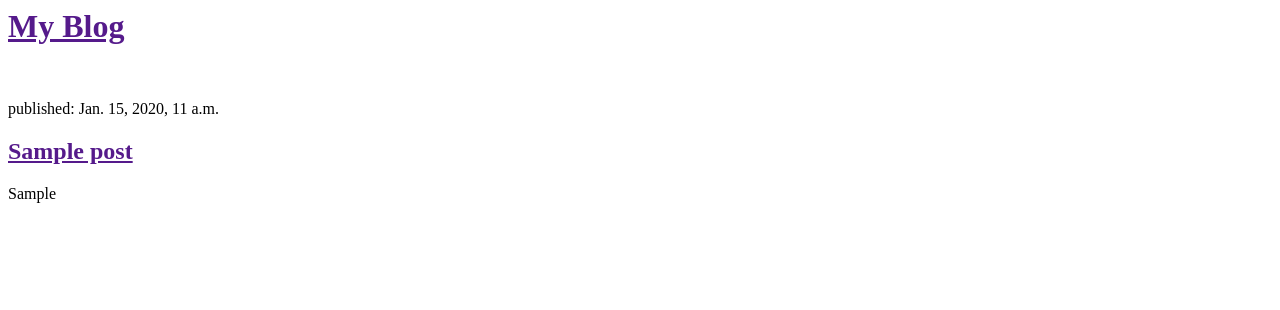
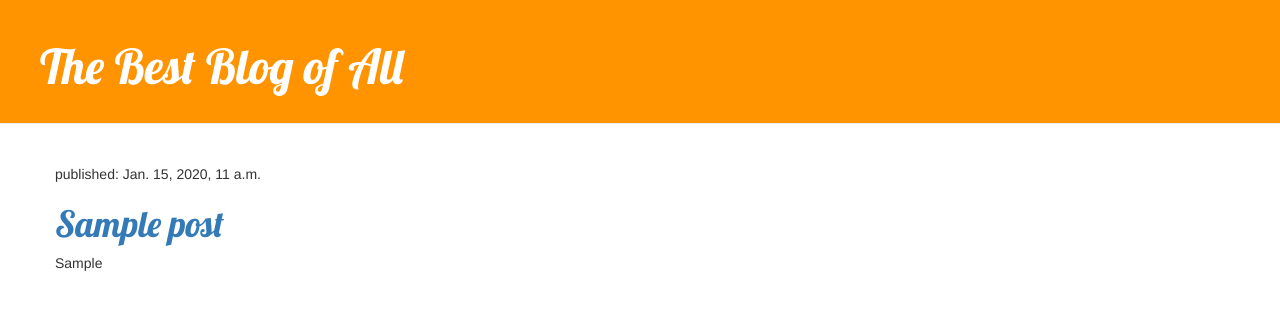
Before and after one commit to parhog/my-first-blog, a Django app: template blog/templates/blog/post_list.html in a window 1280 px wide. Shown: the top 310 px of the page. Run offline with Django 3.2, Linux system fonts and the light colour scheme; the template is opened without the code that fills it: values that come from a table or form of the project are taken from there, others are empty; tables that the repository leaves empty hold one stand-in row (values such as "Sample post"); some libraries are stand-ins or nearby versions.

Commit message:
Modified templates 2

```diff
--- /dev/null
+++ b/blog/static/css/blog.css
@@ -0,0 +1,46 @@
+.page-header {
+    background-color: #ff9400;
+    margin-top: 0;
+    padding: 20px 20px 20px 40px;
+}
+
+.page-header h1, .page-header h1 a, .page-header h1 a:visited, .page-header h1 a:active {
+    color: #ffffff;
+    font-size: 36pt;
+    text-decoration: none;
+}
+
+.content {
+    margin-left: 40px;
+}
+
+h1, h2, h3, h4 {
+    font-family: 'Lobster', cursive;
+}
+
+.date {
+    color: #828282;
+}
+
+.save {
+    float: right;
+}
+
+.post-form textarea, .post-form input {
+    width: 100%;
+}
+
+.top-menu, .top-menu:hover, .top-menu:visited {
+    color: #ffffff;
+    float: right;
+    font-size: 26pt;
+    margin-right: 20px;
+}
+
+.post {
+    margin-bottom: 70px;
+}
+
+.post h1 a, .post h1 a:visited {
+    color: #000000;
+}
--- /dev/null
+++ b/blog/templates/blog/base.html
@@ -0,0 +1,23 @@
+{% load staticfiles %}
+<html>
+	<head>
+        <title>Best blog</title>
+        <link href="//fonts.googleapis.com/css?family=Lobster&subset=latin,latin-ext" rel="stylesheet" type="text/css">
+        <link rel="stylesheet" href="//maxcdn.bootstrapcdn.com/bootstrap/3.2.0/css/bootstrap.min.css">
+        <link rel="stylesheet" href="//maxcdn.bootstrapcdn.com/bootstrap/3.2.0/css/bootstrap-theme.min.css">
+        <link rel="stylesheet" href="{% static 'css/blog.css'%}">
+    </head>
+    <body>
+    <div class="page-header">
+        <h1><a href="/">The Best Blog of All</a></h1>
+    </div>
+    <div class="content container">
+        <div class="row">
+            <div class="col-md-8">
+            {% block content %}
+            {% endblock %}
+            </div>
+        </div>
+    </div>
+    </body>
+</html>
--- a/blog/templates/blog/post_list.html
+++ b/blog/templates/blog/post_list.html
@@ -1,20 +1,12 @@
-<html>
-	<head>
-        <title>Best blog</title>
-    </head>
-    <body>
-        <div>
-            <h1><a href="">My Blog</a></h1>
-        </div>
+{% extends 'blog/base.html' %}
 
+{% block content %}
 {% for post in posts %}
-        <div>
-        		</br>
-            <p>published: {{ post.published_date }}</p>
-            <h2><a href="">{{ post.title }}</a></h2>
-            <p>{{ post.tect }}</p>
-        </div>
+	<div>
+		</br>
+		<p>published: {{ post.published_date }}</p>
+		<h1><a href="">{{ post.title }}</a></h2>
+		<p>{{ post.tect|linebreaksbr }}</p>
+	</div>
 {% endfor %}
-
-    </body>
-</html>
+{% endblock %}
```
Also changed, not shown: 1 other file.
